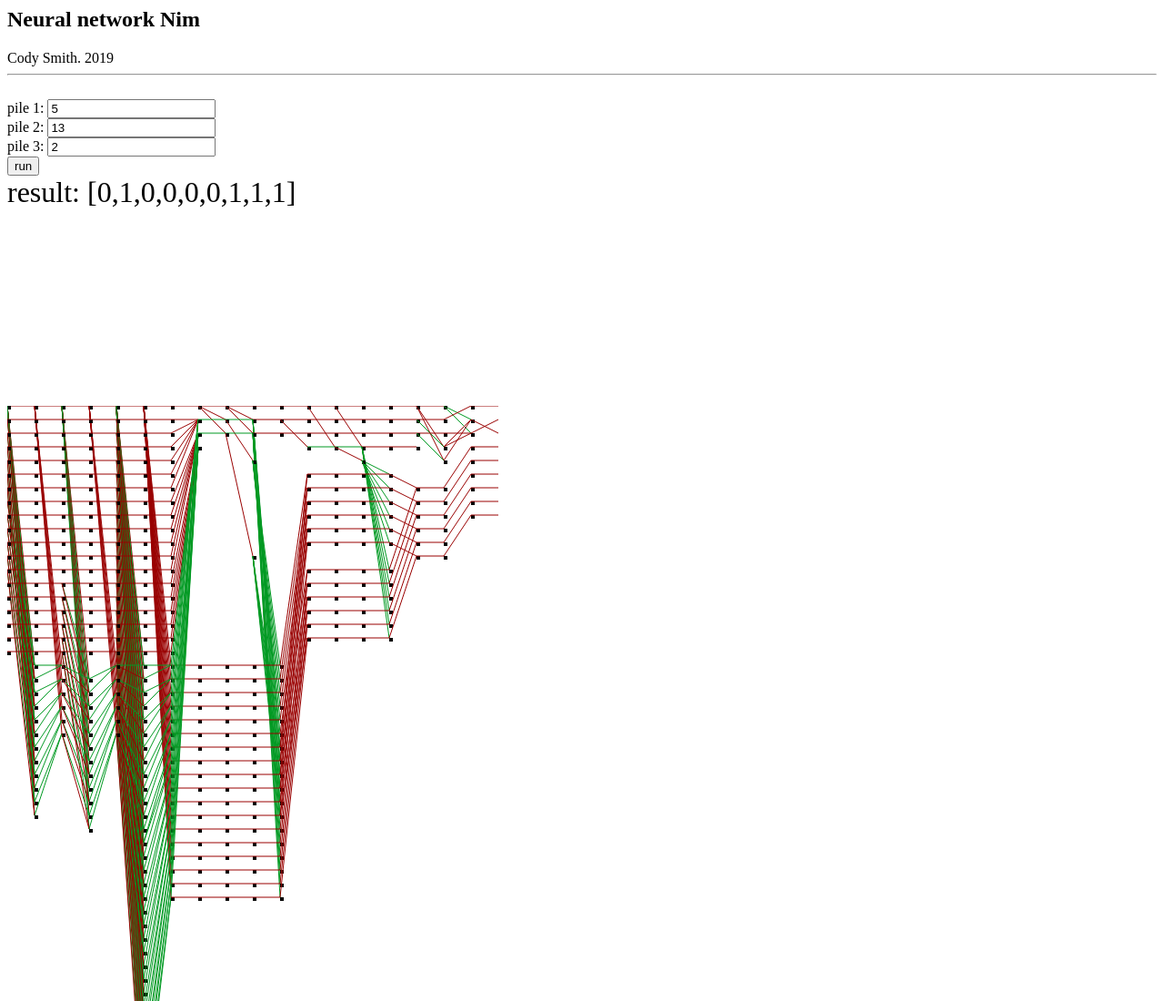
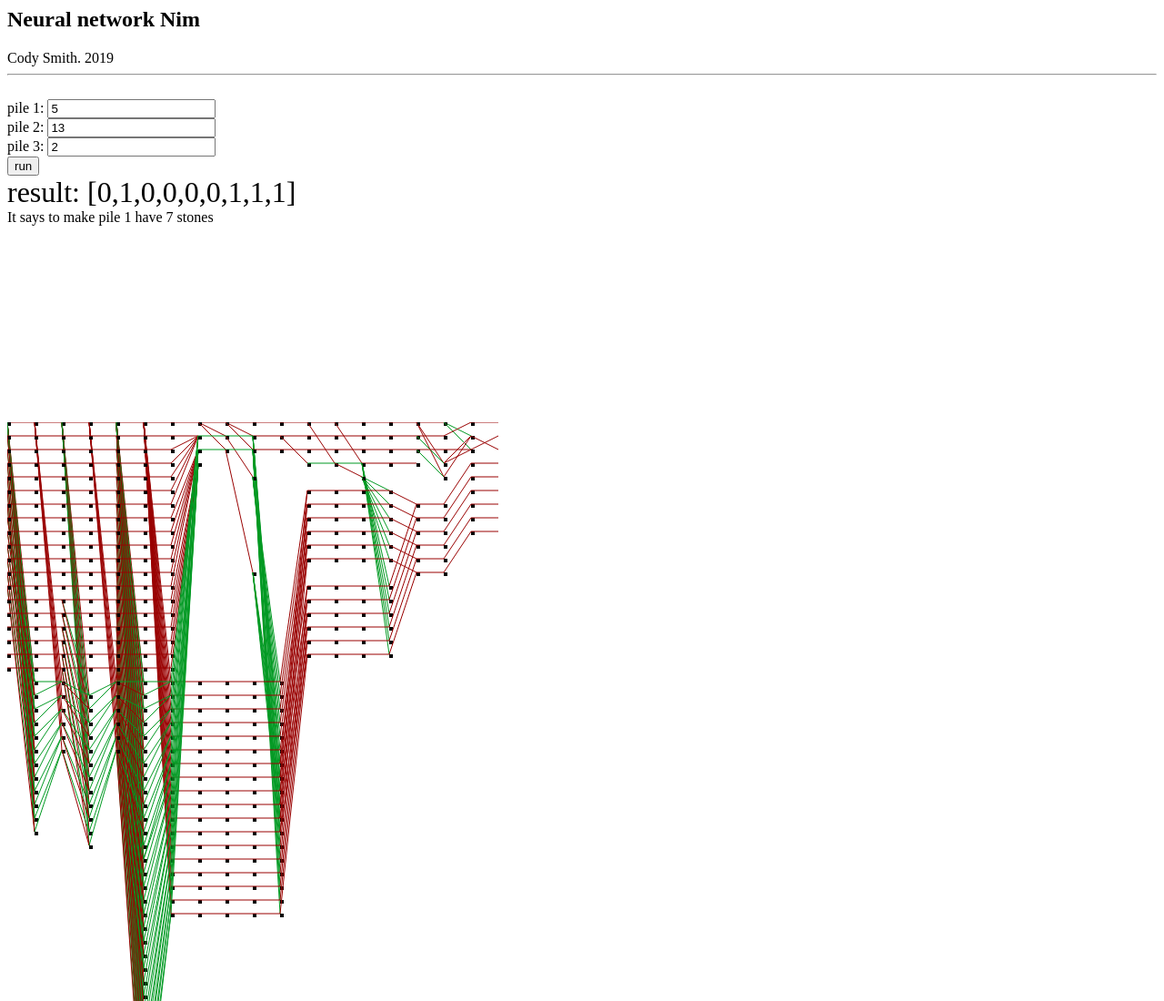
Before and after one commit to m0ose/cs361backprop, a plain HTML site: page index.html in a window 1280 px wide. Shown: the top 1100 px of the page at 91% size. Drawn offline with Linux system fonts and the light colour scheme.

Commit message:
explanation

```diff
--- a/index.html
+++ b/index.html
@@ -11,6 +11,14 @@ function changedInput(){
     let res = main(p1,p2,p3)
     document.getElementById('result').innerHTML = JSON.stringify(res[18])
     console.log(res)
+    // explanation
+    let pile = 1
+    if (res[1]>0) pile =2
+    if (res[2]>0) pile =3
+    let a = new Int32Array(res[18]).subarray(3)
+    let psize = parseInt(Array.from(a).join(''),2)
+    console.log('binary',psize)
+    document.getElementById('explanation').innerHTML = (`It says to make pile ${pile} have ${psize} stones`)
 }
 
 function toBinary(n){
@@ -44,6 +52,7 @@ window.addEventListener('DOMContentLoaded', changedInput, false);
 <button onclick="changedInput()">run</button>
 <div></div>
 <div style='font-size: xx-large;'>result: <span id='result'></span></div>
+<div id="explanation"></div>
 <br><br><br>
 <br><br><br>
 <br><br><br>
```
